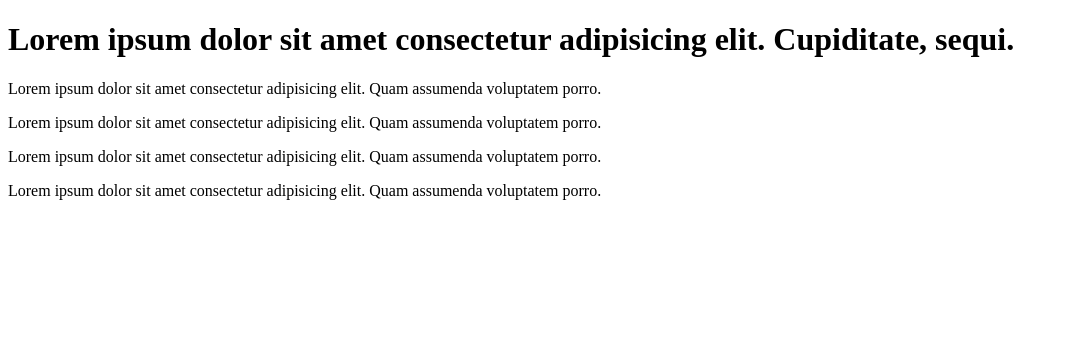
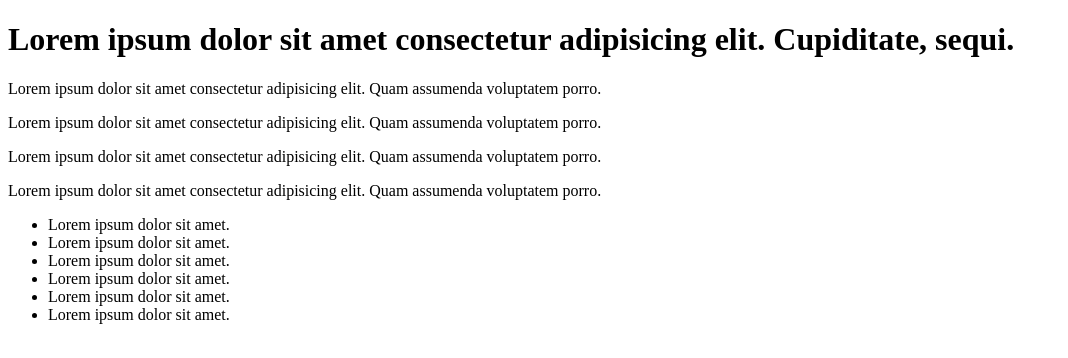
Before and after one commit to obeka/week3-git-branches, a plain HTML site: page index.html in a window 1280 px wide. Shown: the whole page, without its empty margins (0-1068 px from the left). Drawn offline with Linux system fonts and the light colour scheme.

Commit message:
Added a list

```diff
--- a/index.html
+++ b/index.html
@@ -14,5 +14,14 @@
 
     <p>Lorem ipsum dolor sit amet consectetur adipisicing elit. Quam assumenda voluptatem porro.</p>
 
+    <ul>
+        <li>Lorem ipsum dolor sit amet.</li>
+        <li>Lorem ipsum dolor sit amet.</li>
+        <li>Lorem ipsum dolor sit amet.</li>
+        <li>Lorem ipsum dolor sit amet.</li>
+        <li>Lorem ipsum dolor sit amet.</li>
+        <li>Lorem ipsum dolor sit amet.</li>
+    </ul>
+
 </body>
 </html>
```
